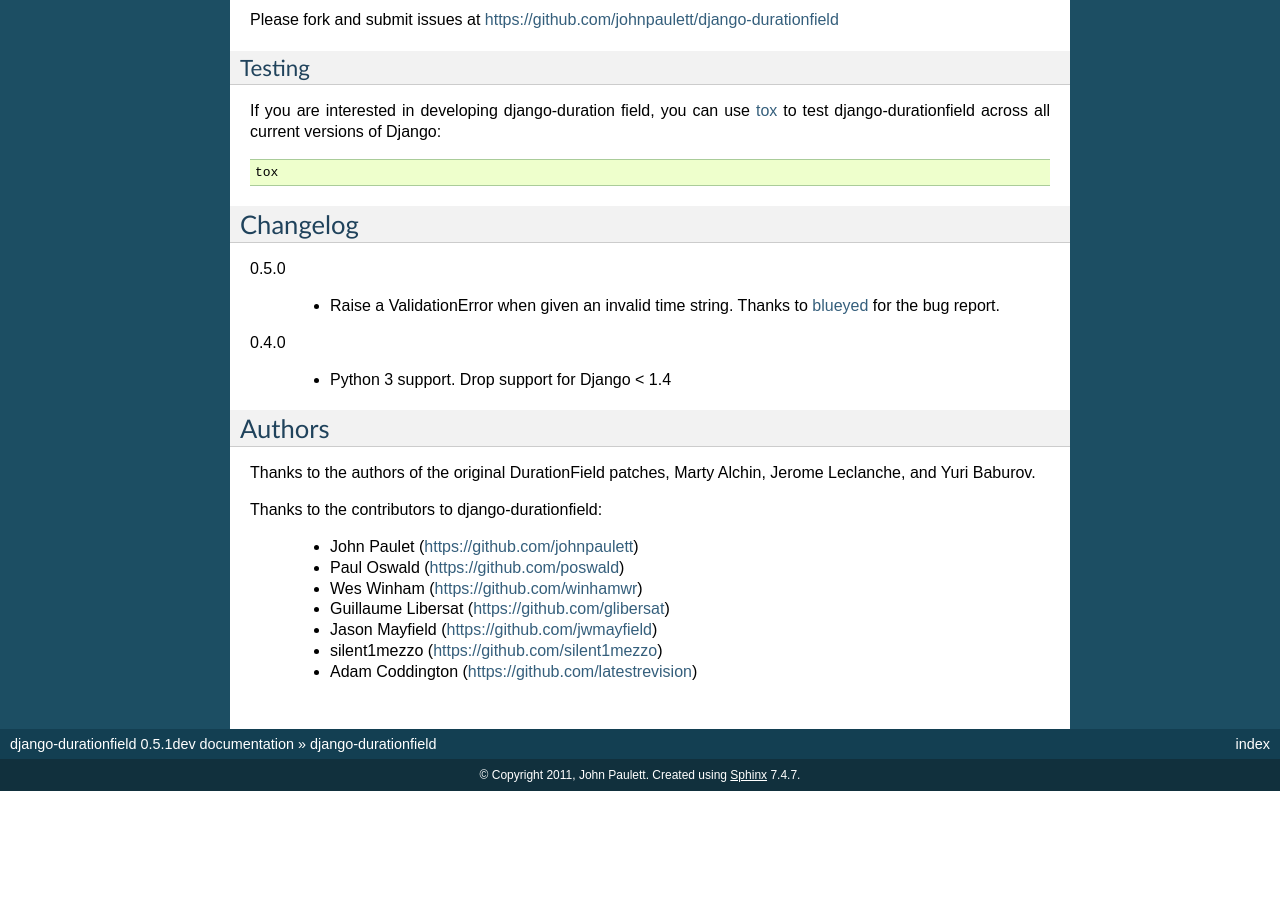
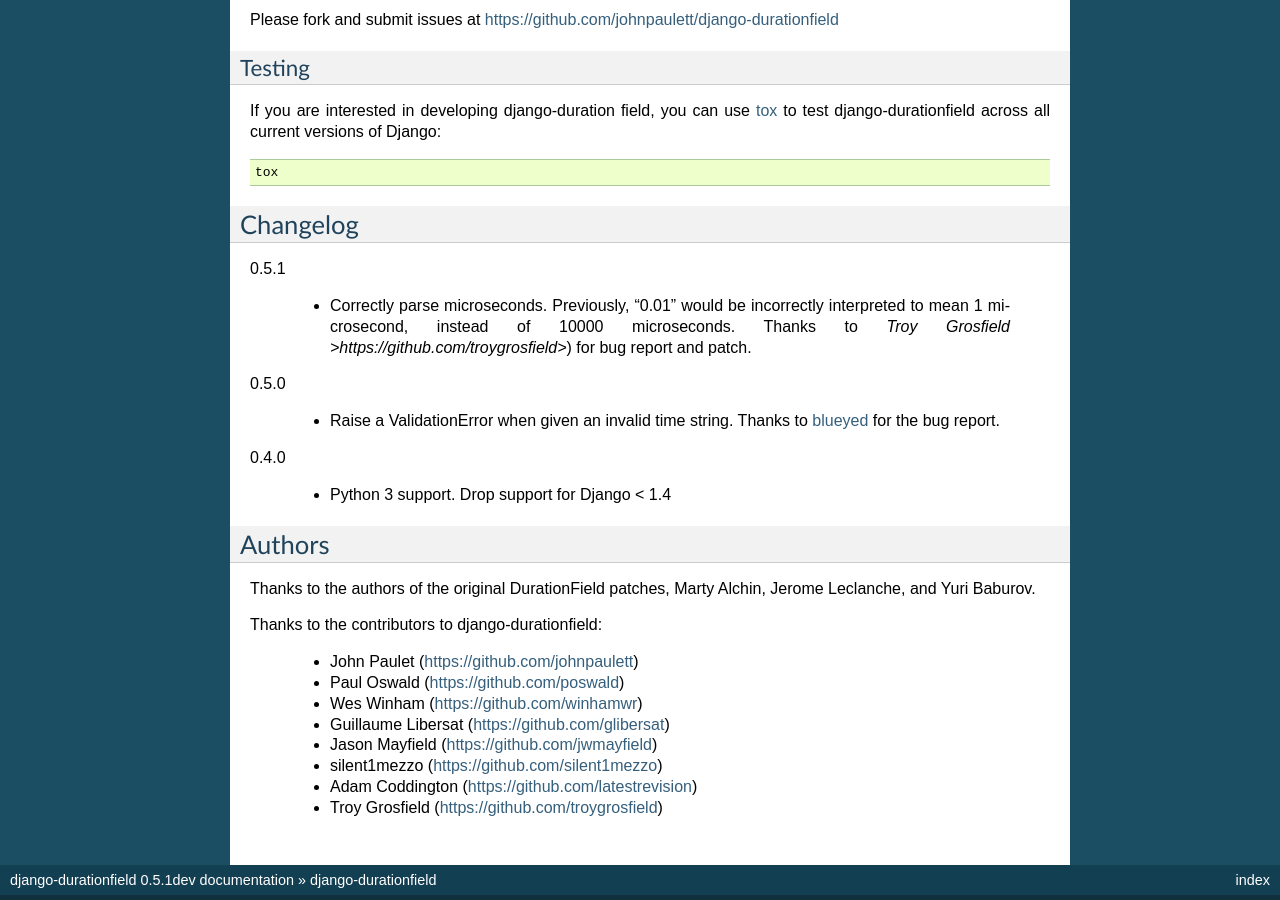
Before and after one commit to johnpaulett/django-durationfield, a Sphinx documentation site: the page built from docs/index.rst, in a window 1280 px wide and 900 px high, scrolled down 2075 px. Built offline with Sphinx 7.4.7, drawn with Linux system fonts in a browser that asks for light colours; formulas are drawn with MathJax 3; before the commit the page ends 2866 px from its top, so only the background shows below that.

Commit message:
Add not about microsecond parsing to changelog.

```diff
--- a/docs/index.rst
+++ b/docs/index.rst
@@ -127,6 +127,13 @@
 Changelog
 ---------
 
+0.5.1
+
+ * Correctly parse microseconds. Previously, "0.01" would be incorrectly
+   interpreted to mean 1 microsecond, instead of 10000 microseconds.
+   Thanks to `Troy Grosfield >https://github.com/troygrosfield>`) for
+   bug report and patch.
+
 0.5.0
 
  * Raise a ValidationError when given an invalid time string. Thanks to
@@ -152,3 +159,4 @@
  * Jason Mayfield (https://github.com/jwmayfield)
  * silent1mezzo (https://github.com/silent1mezzo)
  * Adam Coddington (https://github.com/latestrevision)
+ * Troy Grosfield (https://github.com/troygrosfield)
```
